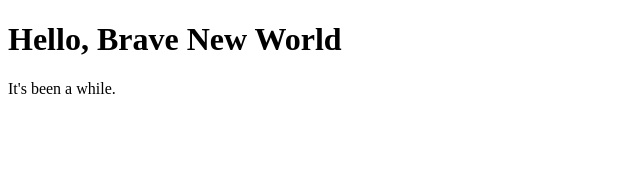
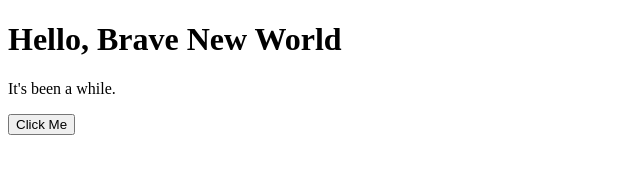
Before and after one commit to samsav/samsav.github.io, a plain HTML site: page index.html in a window 1280 px wide. Shown: the whole page, without its empty margins (0-640 px from the left). Drawn offline with Linux system fonts and the light colour scheme.

Commit message:
Test form

```diff
--- a/index.html
+++ b/index.html
@@ -30,5 +30,8 @@
     <p>
         It's been a while.
     </p>
+    <form action="">
+        <input type="submit" value="Click Me">
+    </form>
 </body>
 </html>
```
